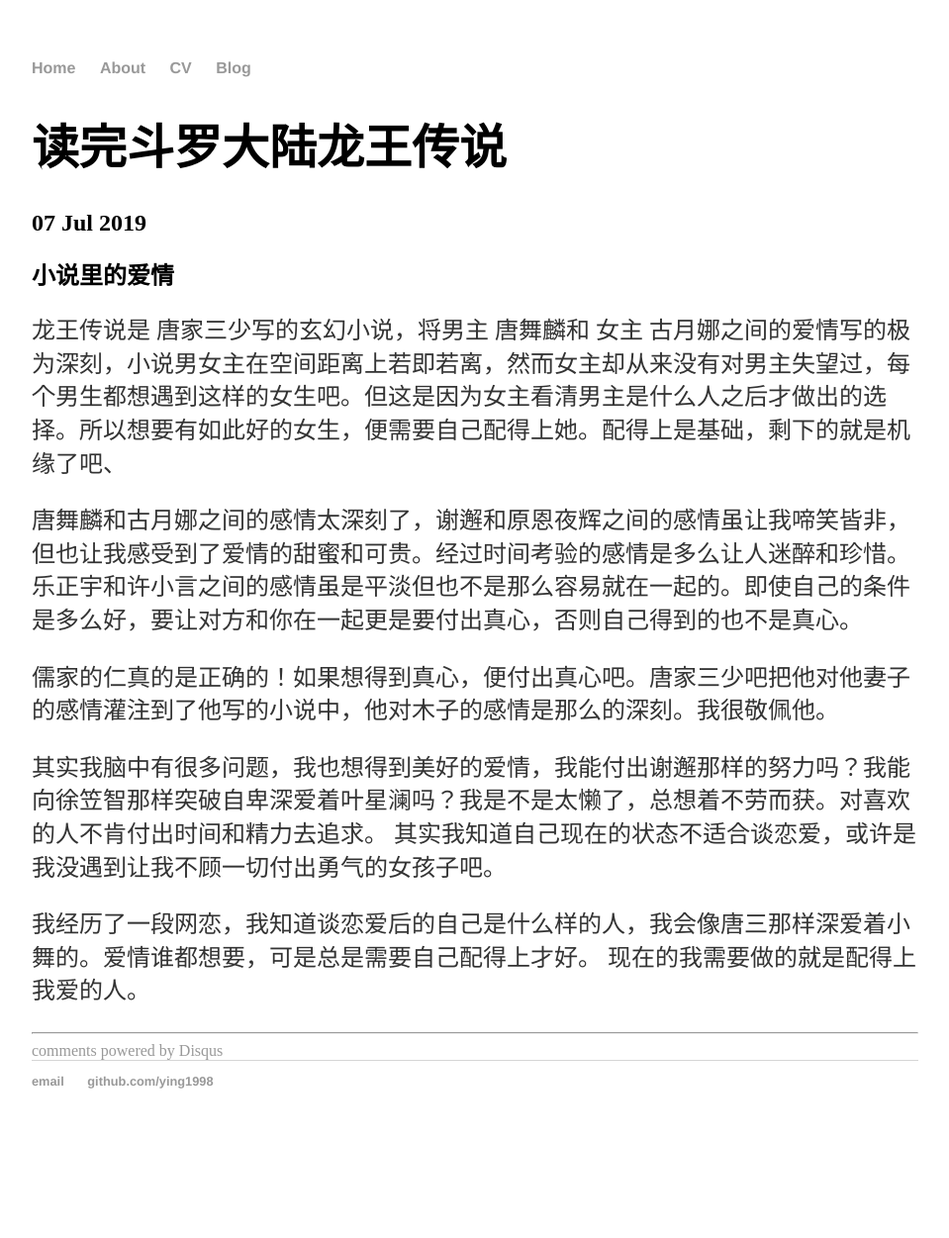
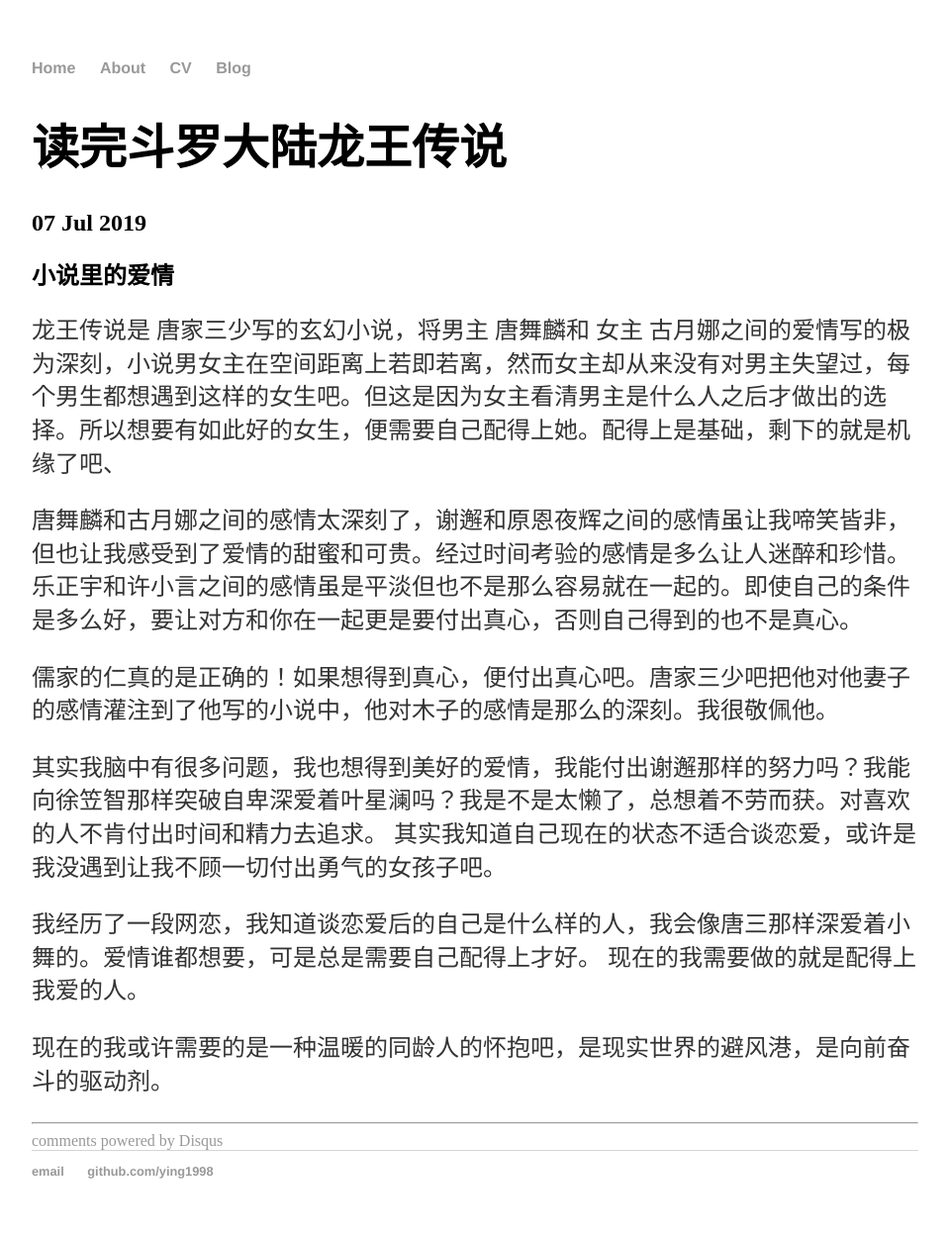
Before and after one commit to ying1998/ying1998.github.io, a Jekyll site: the page built from _posts/2019-07-07-读完斗罗大陆龙王传说.md, in a window 1280 px wide. Shown: the whole page at 99% size, without its empty margins (160-1119 px from the left). Built offline with Jekyll 4.4.1, drawn with Linux system fonts in a browser that asks for light colours; our own code applies the rules of GitHub Pages for plain Markdown files; comment, search, counter and statistics services are not loaded; before the commit the page ends 1160 px from its top, so only the background shows below that.

Commit message:
Update 2019-07-07-读完斗罗大陆龙王传说.md

```diff
--- a/_posts/2019-07-07-读完斗罗大陆龙王传说.md
+++ b/_posts/2019-07-07-读完斗罗大陆龙王传说.md
@@ -11,3 +11,5 @@
 
 我经历了一段网恋，我知道谈恋爱后的自己是什么样的人，我会像唐三那样深爱着小舞的。爱情谁都想要，可是总是需要自己配得上才好。
 现在的我需要做的就是配得上我爱的人。
+
+现在的我或许需要的是一种温暖的同龄人的怀抱吧，是现实世界的避风港，是向前奋斗的驱动剂。
```
